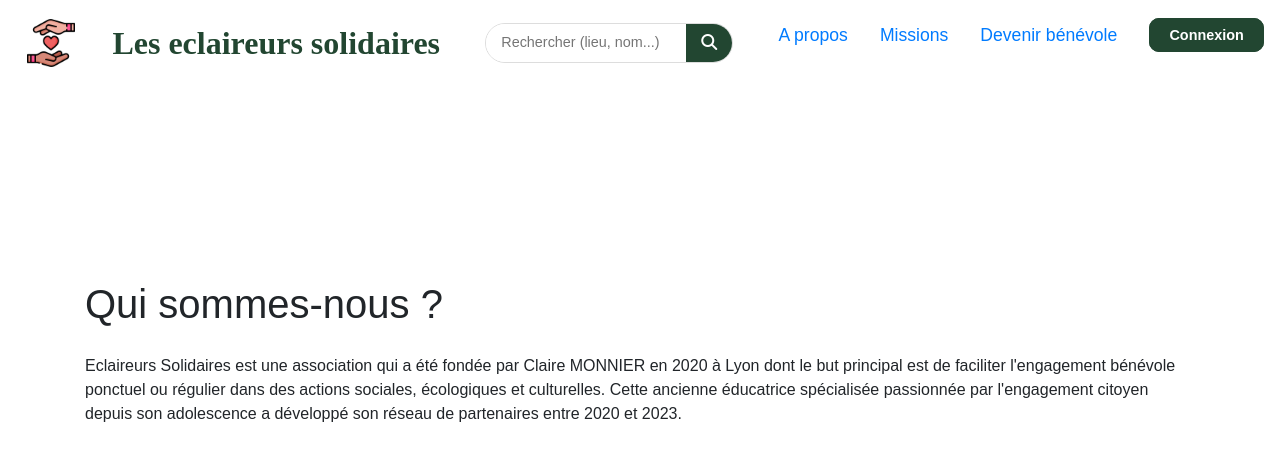
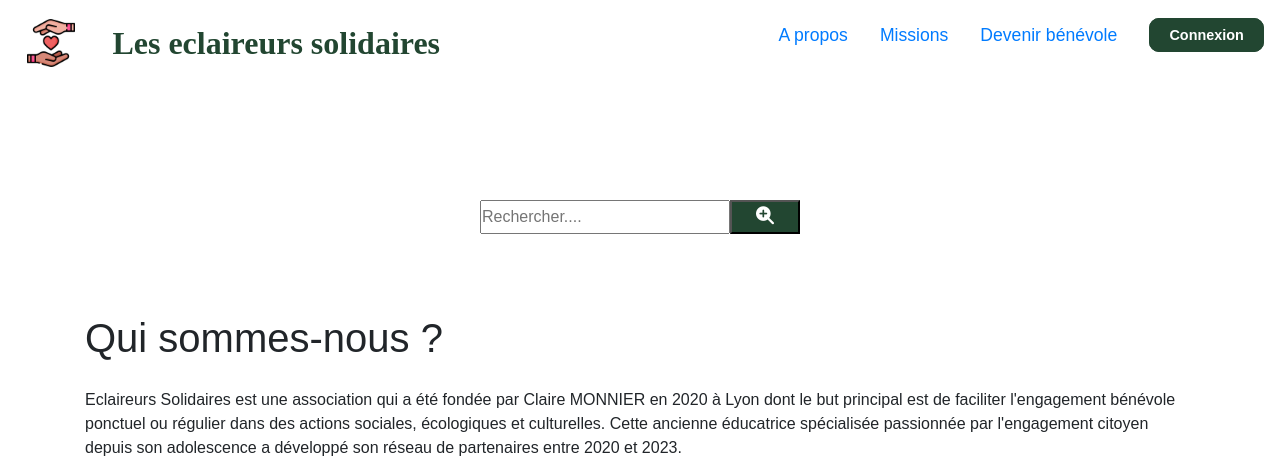
Before and after one commit to El-Hadji-Cata/Projet-Fil-Rouge, a PHP site: page /index.php?page=mission&action=homePage in a window 1280 px wide. Shown: the top 474 px of the page. Run offline with PHP 8.4, Linux system fonts and the light colour scheme; some libraries are stand-ins or nearby versions; some web fonts are replaced.

Commit message:
Je reviens à l'etat initial pour la connexion de la base de données c-a-d sans github actions puis je fais un commentaire sur la recherche du header

```diff
--- a/index.php
+++ b/index.php
@@ -1,7 +1,7 @@
 <?php
 session_start();
 
-/* var_dump($_SESSION); */
+ /*var_dump($_SESSION);*/
 
 require_once 'src/Controller/MessageCtrl.php';
 require_once 'src/Controller/MissionCtrl.php';
@@ -17,10 +17,11 @@ $host = 'localhost';
 $dbname = 'eclaireurs_solidaires';
 $user = 'root';
 $password = '';
+$port = '3307';
 
 try {
     $db = new PDO(
-        "mysql:host=$host;dbname=$dbname",
+        "mysql:host=$host;port=$port;dbname=$dbname",
         $user,
         $password,
         array(PDO::ATTR_ERRMODE => PDO::ERRMODE_EXCEPTION)
--- a/src/View/home.php
+++ b/src/View/home.php
@@ -9,6 +9,12 @@ require_once 'src/View/partial/_alert.php';
         <div class="logo-recherche">
             <div class="logo-main"></div>
             <!-- <img src="pictures/logo-main.PNG" alt="logo-main"> -->
+             <div class="logo-recherche-btn">
+                <input type="text" placeholder="Rechercher....">
+                <button class="recherche">
+                    <i class="fa fa-search-plus" aria-hidden="true"></i>
+                </button>
+            </div>
         </div>
     </section>
 
--- a/src/View/partial/_header.php
+++ b/src/View/partial/_header.php
@@ -9,7 +9,7 @@
             </div>
         </div>
 
-        <div class="search-container">
+        <!-- <div class="search-container">
             <form action="index.php?page=mission&action=listAllMission" method="POST" class="search-form">
                 <div class="search-group">
                     <input type="text" name="keyword" placeholder="Rechercher (lieu, nom...)" value="<?= $_POST['keyword'] ?? '' ?>">
@@ -18,7 +18,7 @@
                     </button>
                 </div>
             </form>
-        </div>
+        </div> -->
 
         <ul class="links">
             <li class="nav-iem"><a href="#">A propos</a></li>
```
Also changed, not shown: public/picture/omar-16-09-2026_17-47-14.jpg (added), public/picture/omar-16-09-2026_17-56-35.jpg (added).
